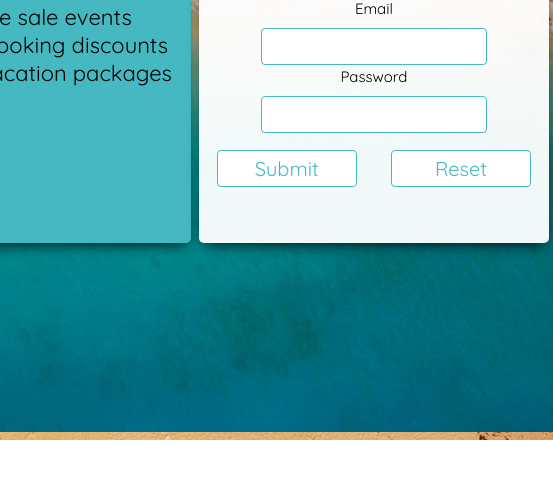
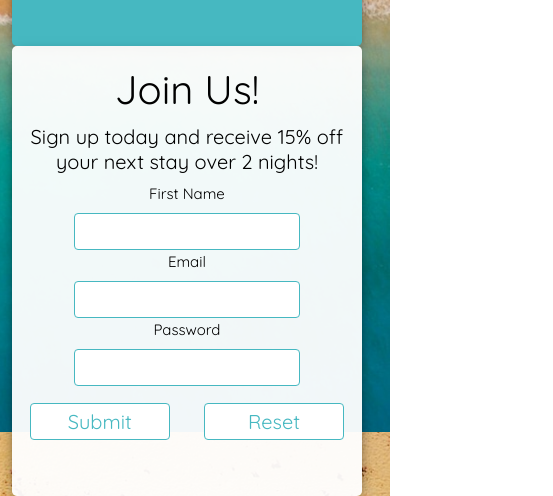
Before and after one commit to jmfulgham/mockform, a plain HTML site: page index.html in a window 390 px wide. Shown: the part 412-908 px from the top of the page, 553 px wide, since content can reach past the window. Before the commit the page ends 852 px from the top, so only its background shows below. Drawn offline with Linux system fonts and the light colour scheme.

Commit message:
More Flex

```diff
--- a/main.css
+++ b/main.css
@@ -1,5 +1,9 @@
 * {
     font-family: 'Quicksand', sans-serif;
+}
+
+.row{
+  display: flex
 }
 
 html, body, main, .row {
--- a/responsive.css
+++ b/responsive.css
@@ -45,11 +45,8 @@
 }
 
 
-@media (mid-width: 300px) and (max-width: 640px) {
-  .col-3,
-  .col-4,
-  .col-6,
-  col-12 {
-    width: 100%;
+@media (min-width: 300px) and (max-width: 620px) {
+  .row{
+    display: block;
   }
 }
```
